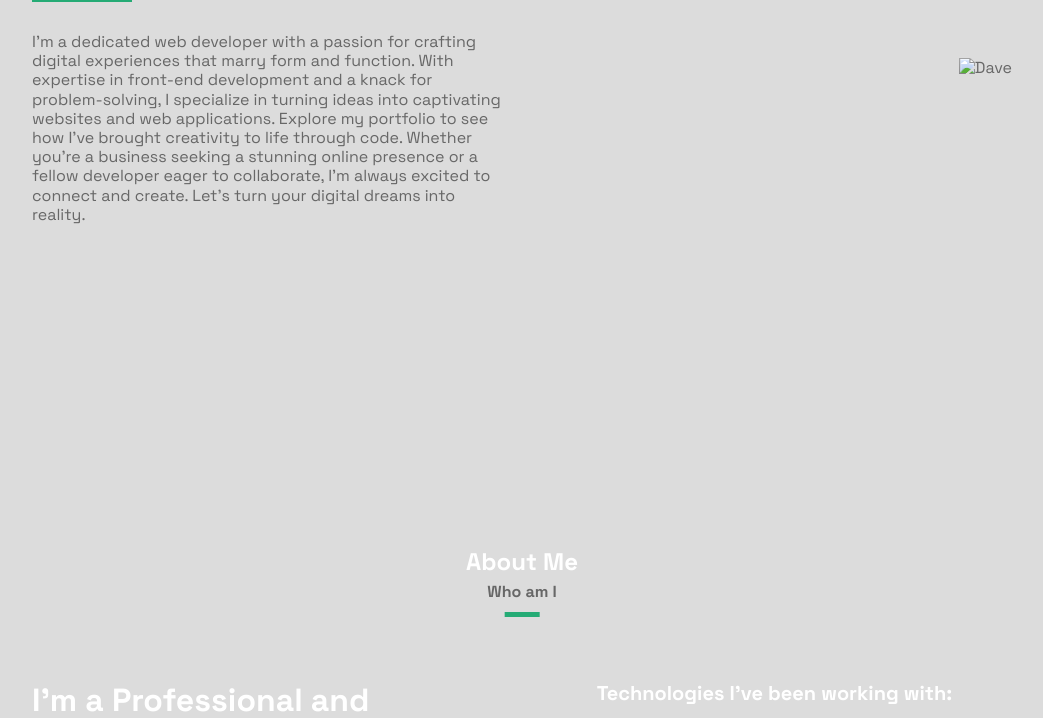
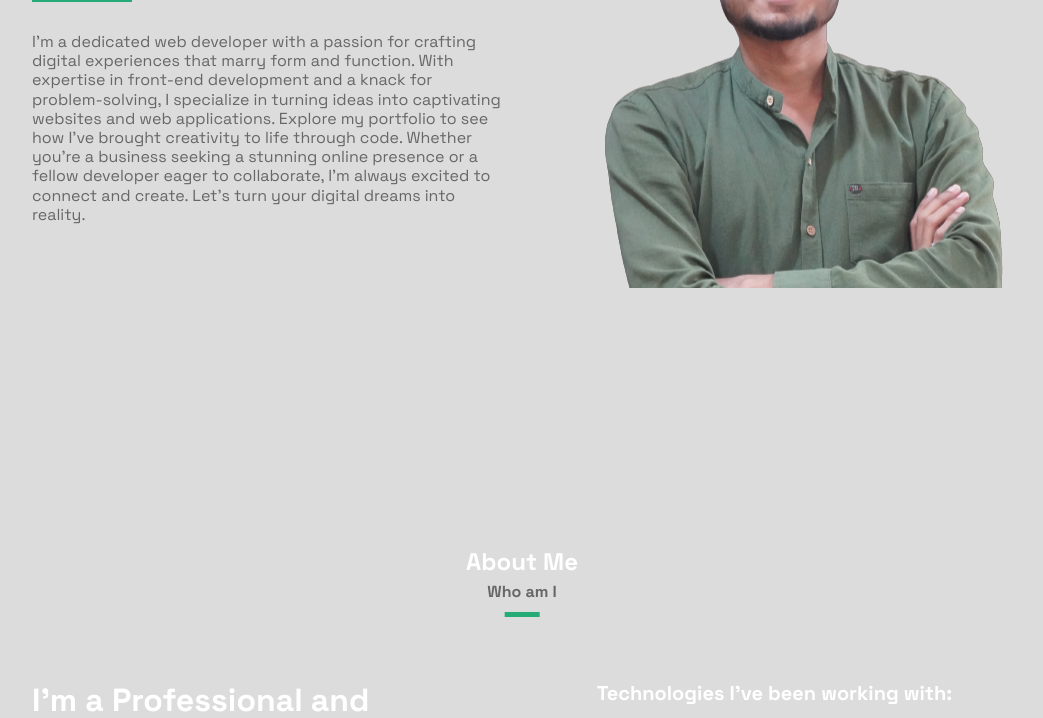
Before and after one commit to vaibhavbijwe/Vaibhavbijwe, a plain HTML site: page index.html in a window 1280 px wide. Shown: the part 382-1100 px from the top of the page, without its empty margins (118-1161 px from the left). Drawn offline with nearby package versions, Linux system fonts and the light colour scheme.

Commit message:
index.html

```diff
--- a/index.html
+++ b/index.html
@@ -86,7 +86,7 @@
                             </div>
                         </div> -->
                     </div>
-                    <img src="assets/img/prof.png" alt="Dave" class="hero__img">
+                    <img src="prof.png" alt="Dave" class="hero__img">
                 </div>
             </div>
         </section>
```
